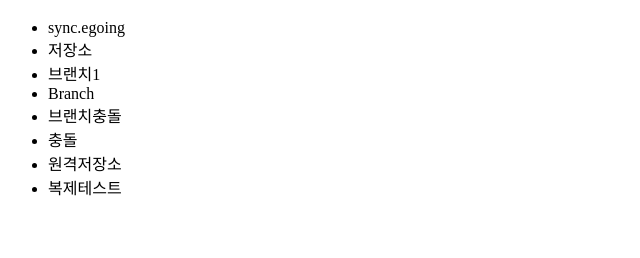
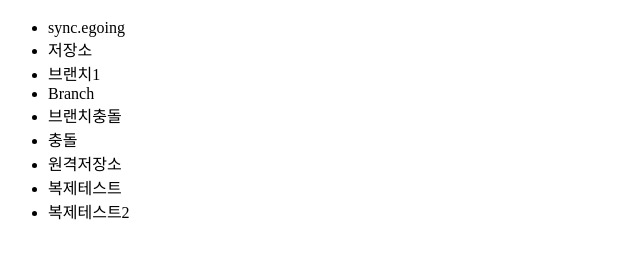
Before and after one commit to ncjang/git_tutorial, a plain HTML site: page index.html in a window 1280 px wide. Shown: the part 70-328 px from the top of the page, without its empty margins (0-640 px from the left). Drawn offline with Linux system fonts and the light colour scheme.

Commit message:
복제테스트2

```diff
--- a/index.html
+++ b/index.html
@@ -16,6 +16,7 @@
     	<li>충돌</li>
     	<li>원격저장소</li>
     	<li>복제테스트</li>
+    	<li>복제테스트2</li>
     </ul>
 </body>
 </html>
```
